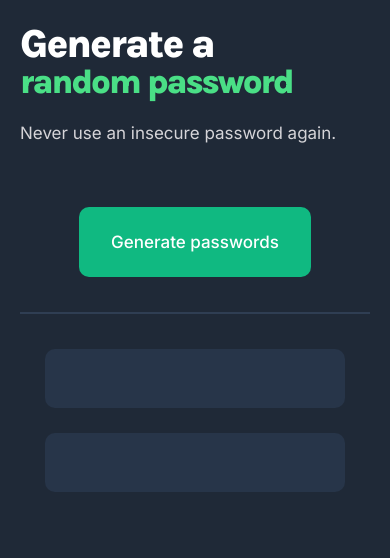
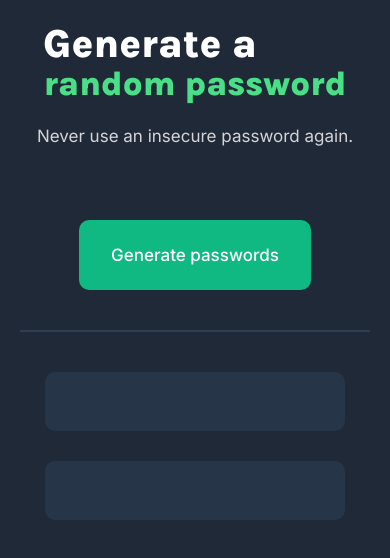
Before and after one commit to harshaweb09/random-Password-Generator, a plain HTML site: page index.html in a window 390 px wide. Drawn offline with Linux system fonts and the light colour scheme.

Commit message:
Responsive for mobile

```diff
--- a/index.css
+++ b/index.css
@@ -2,6 +2,11 @@ body{
     margin: 0;
     background-color: #1f2937;
     font-family: "Karla", sans-serif;
+}
+@media(max-width: 768px) {
+    body{
+        text-align: center;
+    }
 }
 
 #main-container{
@@ -22,6 +27,8 @@ body{
 @media(max-width: 768px) {
     #main-heading {
         font-size: 40px;
+        letter-spacing: 0px;
+        margin-right: 90px;
     }
 }
 
@@ -35,7 +42,8 @@ body{
 @media(max-width: 768px) {
     #sub-heading {
         font-size: 34px;
-        margin: -5px 0 15px;
+        margin: -3px 0 18px;
+        letter-spacing: 0px;
     }
 }
 
@@ -67,7 +75,7 @@ body{
 @media(max-width: 768px) {
     #generate-passwords-btn{
         font-size: 17px;
-        margin-top: 60px;
+        margin-top: 70px;
         margin-left: auto;
         margin-right: auto;
         display: block;
@@ -82,7 +90,7 @@ hr{
 }
 @media(max-width: 768px) {
     hr{
-        margin: 35px 0;
+        margin: 40px 0;
     }
 }
 
@@ -97,7 +105,7 @@ hr{
 @media(max-width: 768px) {
     #passwor-display-section{
         flex-direction: column;
-        row-gap: 25px;
+        row-gap: 30px;
     }
 }
 
```
